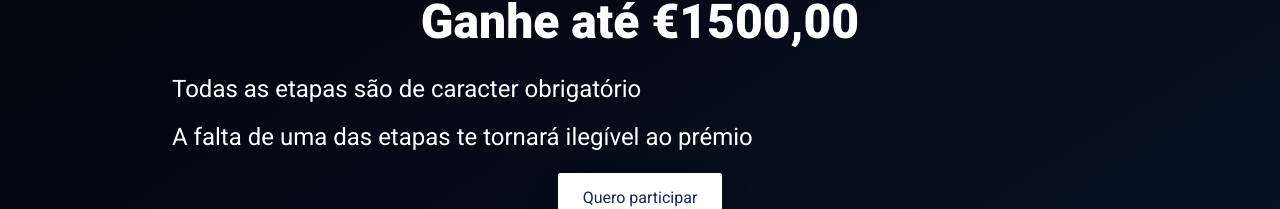
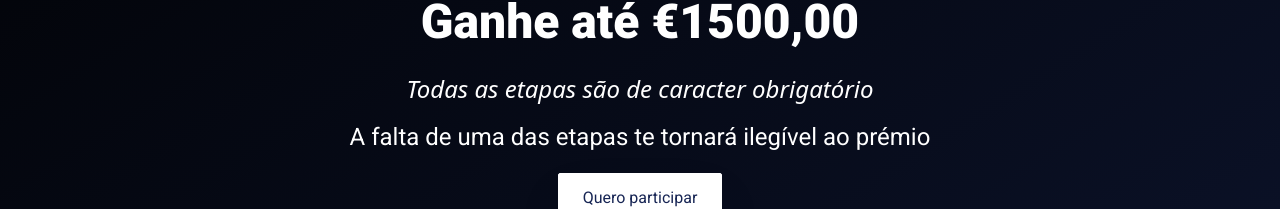
Before and after one commit to noexcript/askip, a React (Vite) app: page / in a window 1280 px wide. Shown: the part 335-544 px from the top of the page. Built offline with nearby package versions, Linux system fonts and the light colour scheme; no server answers; the database is empty.

Commit message:
feat: added titulo sobre ganhar

```diff
--- a/src/components/homeText.jsx
+++ b/src/components/homeText.jsx
@@ -9,10 +9,10 @@ export default function HomeText() {
             </p>
 
 
-            <p className="text-sm md:text-md lg:text-2xl font-semiBold italic leading-snug roboto-regular ">
+            <p className="text-sm md:text-md lg:text-2xl font-semiBold italic leading-snug roboto-regularn text-center ">
                 Todas as etapas são de caracter obrigatório
             </p>
-            <p className="text-sm md:text-md lg:text-2xl   leading-snug roboto-regular ">A falta de uma das etapas te tornará ilegível ao prémio</p>
+            <p className="text-sm md:text-md lg:text-2xl   leading-snug roboto-regular text-center ">A falta de uma das etapas te tornará ilegível ao prémio</p>
         </div>
     )
 }
```
